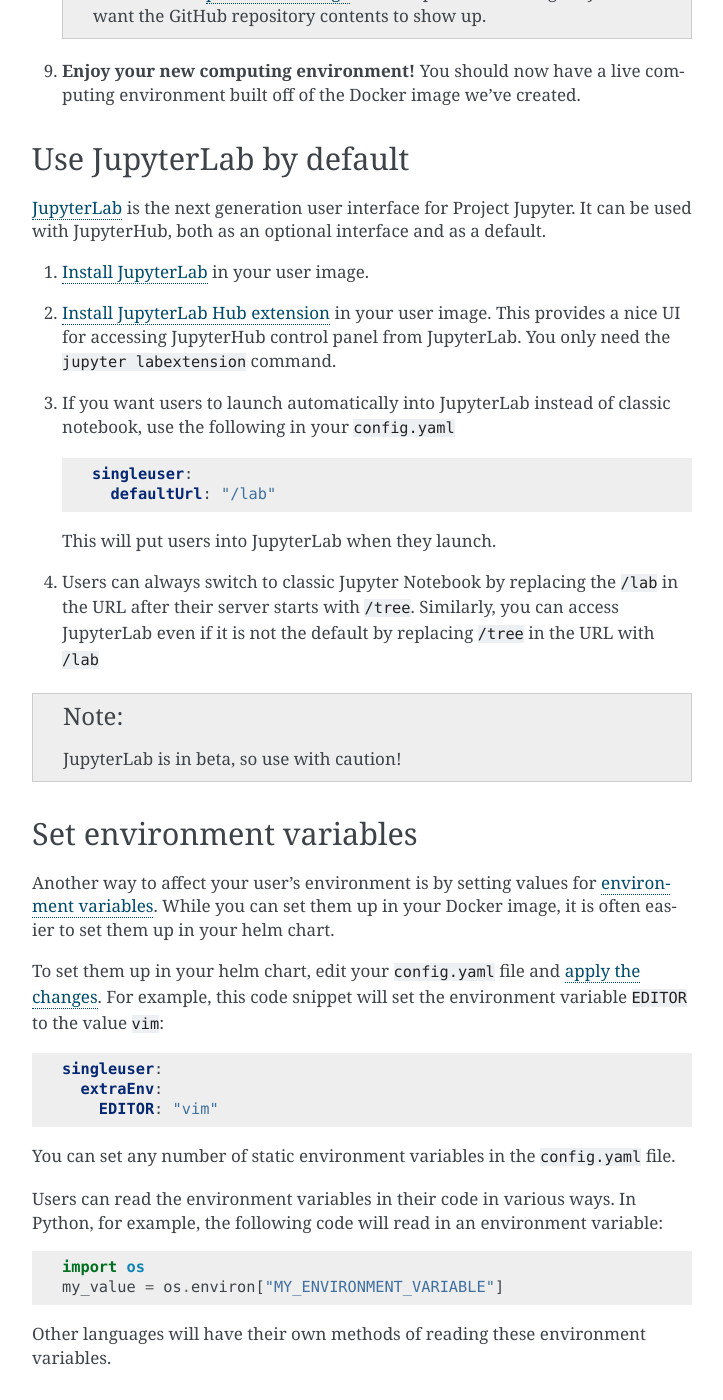
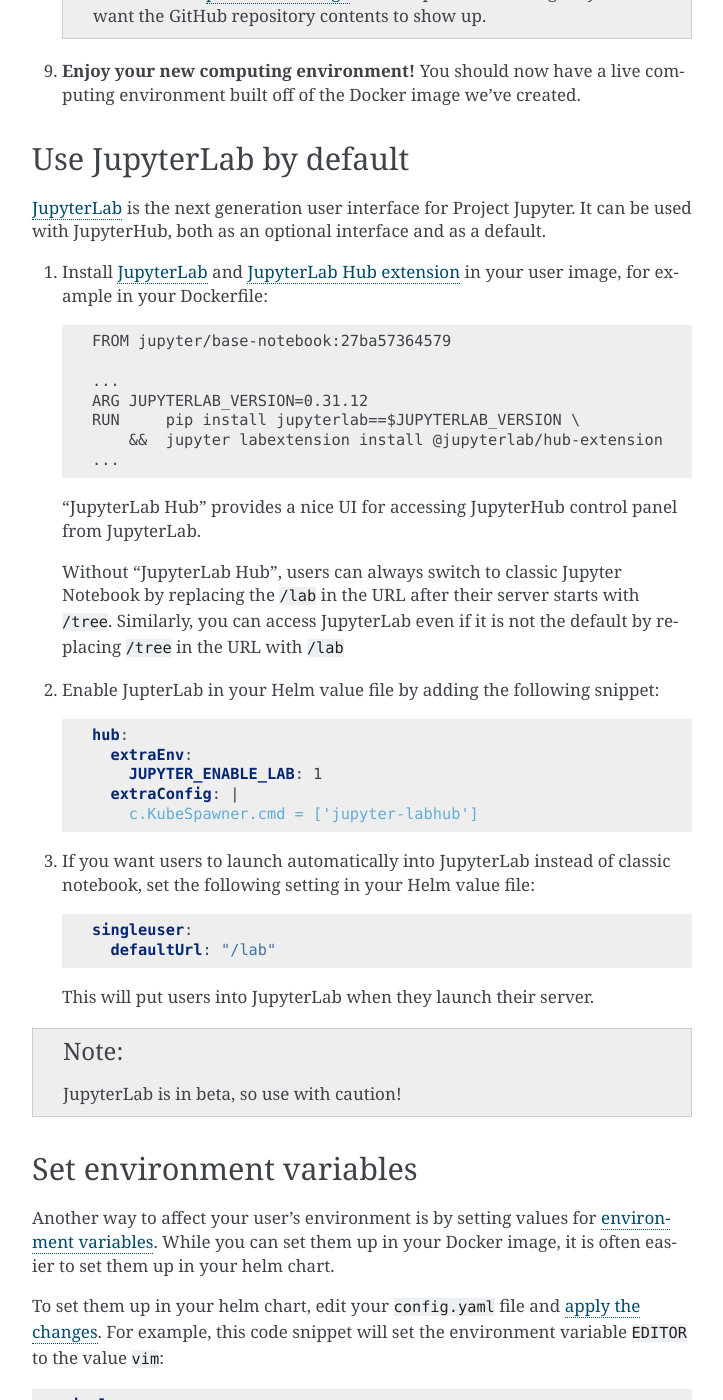
Before and after one commit to jupyterhub/zero-to-jupyterhub-k8s, a Sphinx documentation site: the page built from doc/source/user-environment.rst, in a window 1280 px wide and 1400 px high, scrolled down 4061 px. Shown: the whole window, without its empty margins (388-1111 px from the left). Built offline with Sphinx 7.4.7, drawn with Linux system fonts in a browser that asks for light colours; pages that are not in the unit, such as notebooks, are missing from menus.

Commit message:
Update documentation for using Jupyterlab with hub
Signed-off-by: Gaetan Semet <gaetan@xeberon.net>

```diff
--- a/doc/source/user-environment.rst
+++ b/doc/source/user-environment.rst
@@ -199,25 +199,46 @@
 user interface for Project Jupyter. It can be used with JupyterHub, both as an
 optional interface and as a default.
 
-1. `Install JupyterLab <https://github.com/jupyterlab/jupyterlab#installation>`_
-   in your user image.
-2. `Install JupyterLab Hub extension
-   <https://github.com/jupyterhub/jupyterlab-hub#installation>`_ in your user
-   image. This provides a nice UI for accessing JupyterHub control panel from
-   JupyterLab. You only need the ``jupyter labextension`` command.
+1. Install `JupyterLab <https://github.com/jupyterlab/jupyterlab#installation>`_
+   and `JupyterLab Hub extension <https://github.com/jupyterhub/jupyterlab-hub#installation>`_
+   in your user image, for example in your Dockerfile:
+
+   .. code-block::
+
+      FROM jupyter/base-notebook:27ba57364579
+
+      ...
+      ARG JUPYTERLAB_VERSION=0.31.12
+      RUN     pip install jupyterlab==$JUPYTERLAB_VERSION \
+          &&  jupyter labextension install @jupyterlab/hub-extension
+      ...
+
+   "JupyterLab Hub" provides a nice UI for accessing JupyterHub control panel from
+   JupyterLab.
+
+   Without "JupyterLab Hub", users can always switch to classic Jupyter Notebook by
+   replacing the ``/lab`` in the URL after their server starts with ``/tree``.
+   Similarly, you can access JupyterLab even if it is not the default by
+   replacing ``/tree`` in the URL with ``/lab``
+2. Enable JupterLab in your Helm value file by adding the following snippet:
+
+   .. code-block:: yaml
+
+      hub:
+        extraEnv:
+          JUPYTER_ENABLE_LAB: 1
+        extraConfig: |
+          c.KubeSpawner.cmd = ['jupyter-labhub']
+
 3. If you want users to launch automatically into JupyterLab instead of classic
-   notebook, use the following in your ``config.yaml``
+   notebook, set the following setting in your Helm value file:
 
    .. code-block:: yaml
 
       singleuser:
         defaultUrl: "/lab"
 
-   This will put users into JupyterLab when they launch.
-4. Users can always switch to classic Jupyter Notebook by replacing the ``/lab``
-   in the URL after their server starts with ``/tree``. Similarly, you can access
-   JupyterLab even if it is not the default by replacing ``/tree`` in the URL
-   with ``/lab``
+   This will put users into JupyterLab when they launch their server.
 
 .. note::
 
```
